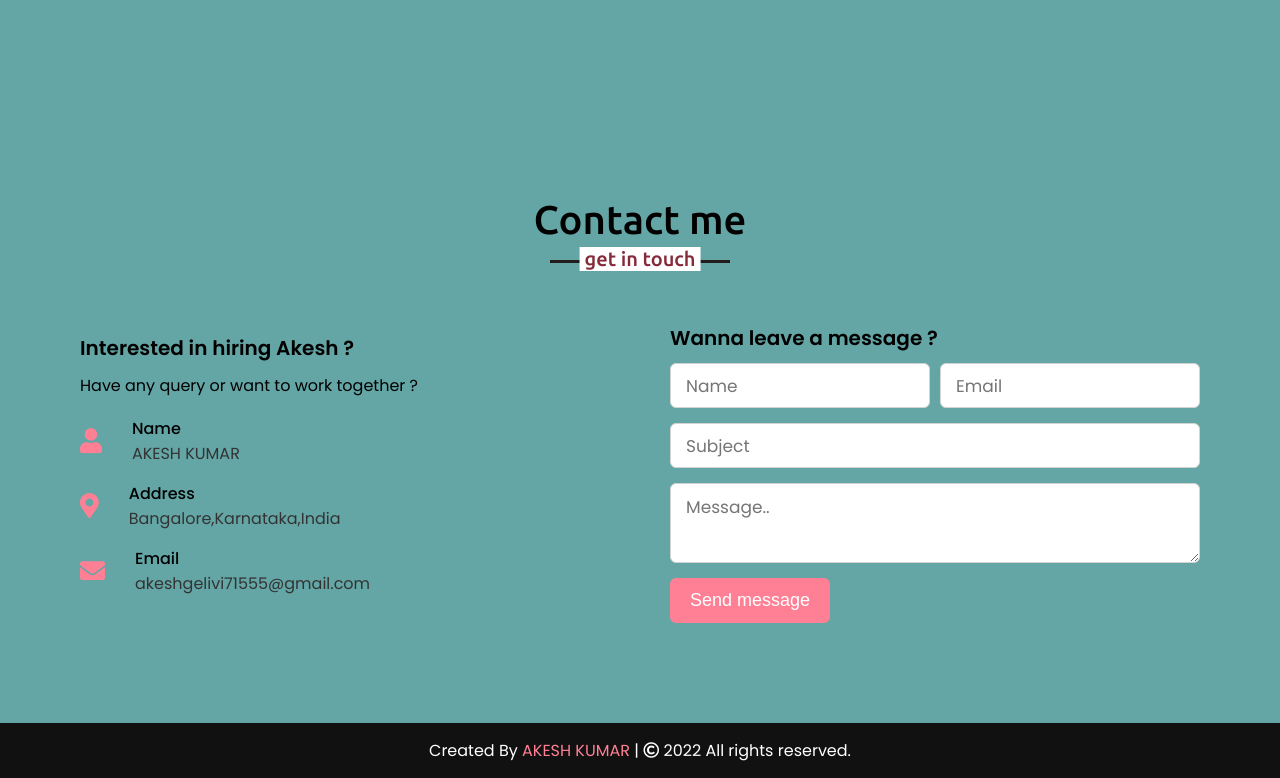
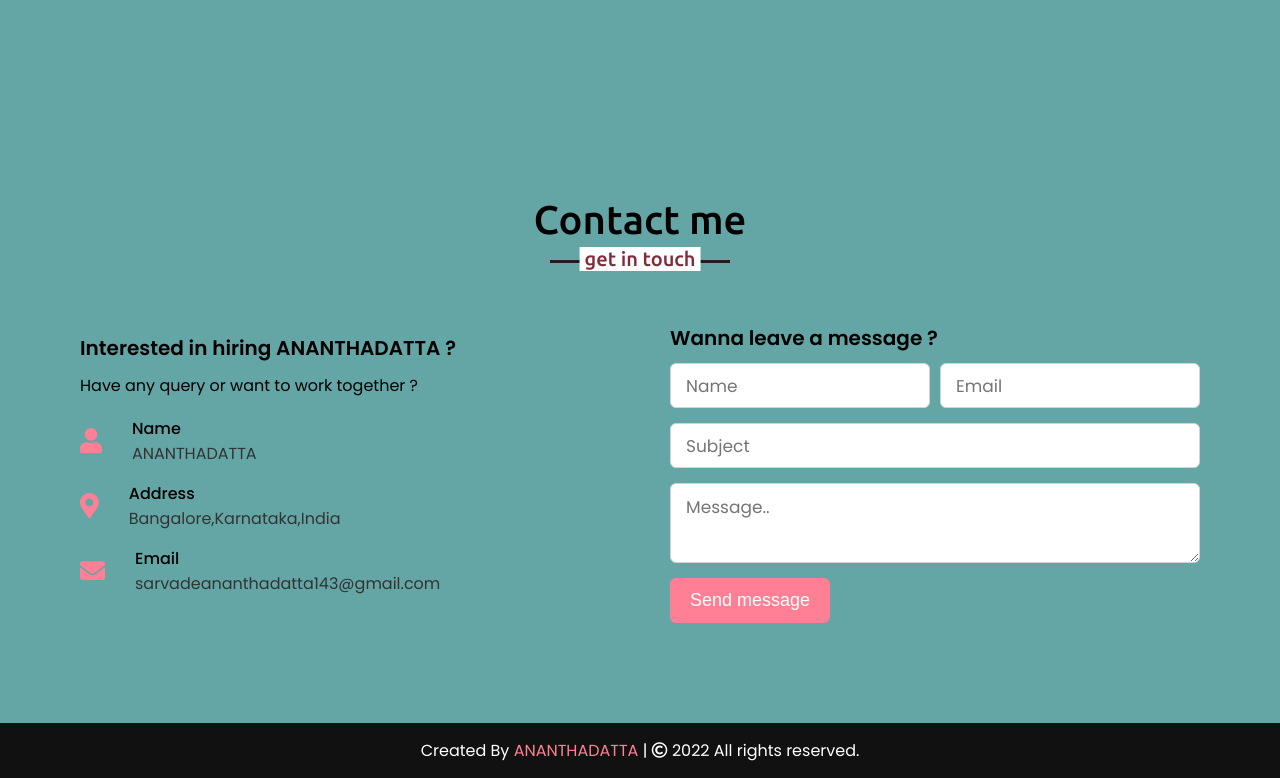
Before and after one commit to Ananthadatta/OIBSIB_TASK_2, a plain HTML site: page index.html in a window 1280 px wide. Shown: the part 1979-2757 px from the top of the page. Drawn offline with nearby package versions, Linux system fonts and the light colour scheme.

Commit message:
Update index.html

```diff
--- a/index.html
+++ b/index.html
@@ -1,5 +1,5 @@
 <!DOCTYPE html>
-<!-- Created By AKESH KUMAR -->
+<!-- Created By ANANTHADATTA -->
 <html lang="en">
 <head>
     <meta charset="UTF-8">
@@ -38,7 +38,7 @@
                     <img src="profile photo">
                 </div>
                 <div class="column right">
-                    <div class="text">I am akesh and I'm a<span class="typing-2"></span></div>
+                    <div class="text">I am ANANTHADATTA and I'm a<span class="typing-2"></span></div>
                     <p> I'm currently a student pursuing my Bachelor of Technology in Computer science and Engineering with specialization in Data Science at GITAM School of Technology (2020-2024) and looking to join the workforce and gain real-world experience. I'm reliable and able to complete tasks on time in both individual and team settings. Through my academic and extracurricular projects, I've developed my communication, leadership and interpersonal skills that will serve this role and your company well. I learned programming, data science techniques, machine learning tools, and basic SQL techniques. I have gained very good knowledge about Python, Java, HTML, CSS, JDBC and JavaScript, ReactJS, Node.js like languages and completed some projects. and I have the experience of working on Ec2 Instances, Subnets, VPC's and I Have successfully completed the Microsoft AZure AZ-900 certification.And also I am enthusiastic to learn and work in Web development projects and cloud projects. </p>
                     <a href="Black White Minimalist CV Resume">Download CV</a>
                 </div>
@@ -135,7 +135,7 @@
             <h2 class="title">Contact me</h2>
             <div class="contact-content">
                 <div class="column left">
-                    <div class="text">Interested in hiring Akesh ?</div>
+                    <div class="text">Interested in hiring ANANTHADATTA ?</div>
                     <p>Have any query or want to work together ?
                  </p>
                     <div class="icons">
@@ -143,7 +143,7 @@
                             <i class="fas fa-user"></i>
                             <div class="info">
                                 <div class="head">Name</div>
-                                <div class="sub-title">AKESH KUMAR</div>
+                                <div class="sub-title">ANANTHADATTA</div>
                             </div>
                         </div>
                         <div class="row">
@@ -157,14 +157,14 @@
                             <i class="fas fa-envelope"></i>
                             <div class="info">
                                 <div class="head">Email</div>
-                                <div class="sub-title">akeshgelivi71555@gmail.com</div>
+                                <div class="sub-title">sarvadeananthadatta143@gmail.com</div>
                             </div>
                         </div>
                     </div>
                 </div>
                 <div class="column right">
                     <div class="text">Wanna leave a message ?</div>
-                    <form class="contact-form" action="mailto:akeshgelivi71555@gmail.com" method="POST">
+                    <form class="contact-form" action="mailto:sarvadeananthadatta143@gmail.com" method="POST">
                         <div class="fields">
                             <div class="field name">
                                 <input type="text" class="fullname" placeholder="Name">
@@ -188,7 +188,7 @@
         </div>
     </section>
     <footer>
-        <span>Created By <a href="https://www.linkedin.com/in/akesh-gelivi-357abb246/">AKESH KUMAR</a> | <span class="far fa-copyright"></span> 2022 All rights reserved.</span>
+        <span>Created By <a href="https://www.linkedin.com/in/sarvade-ananthadatta-5a0807249">ANANTHADATTA</a> | <span class="far fa-copyright"></span> 2022 All rights reserved.</span>
     </footer>
 
     <script src="script.js"></script>
```
